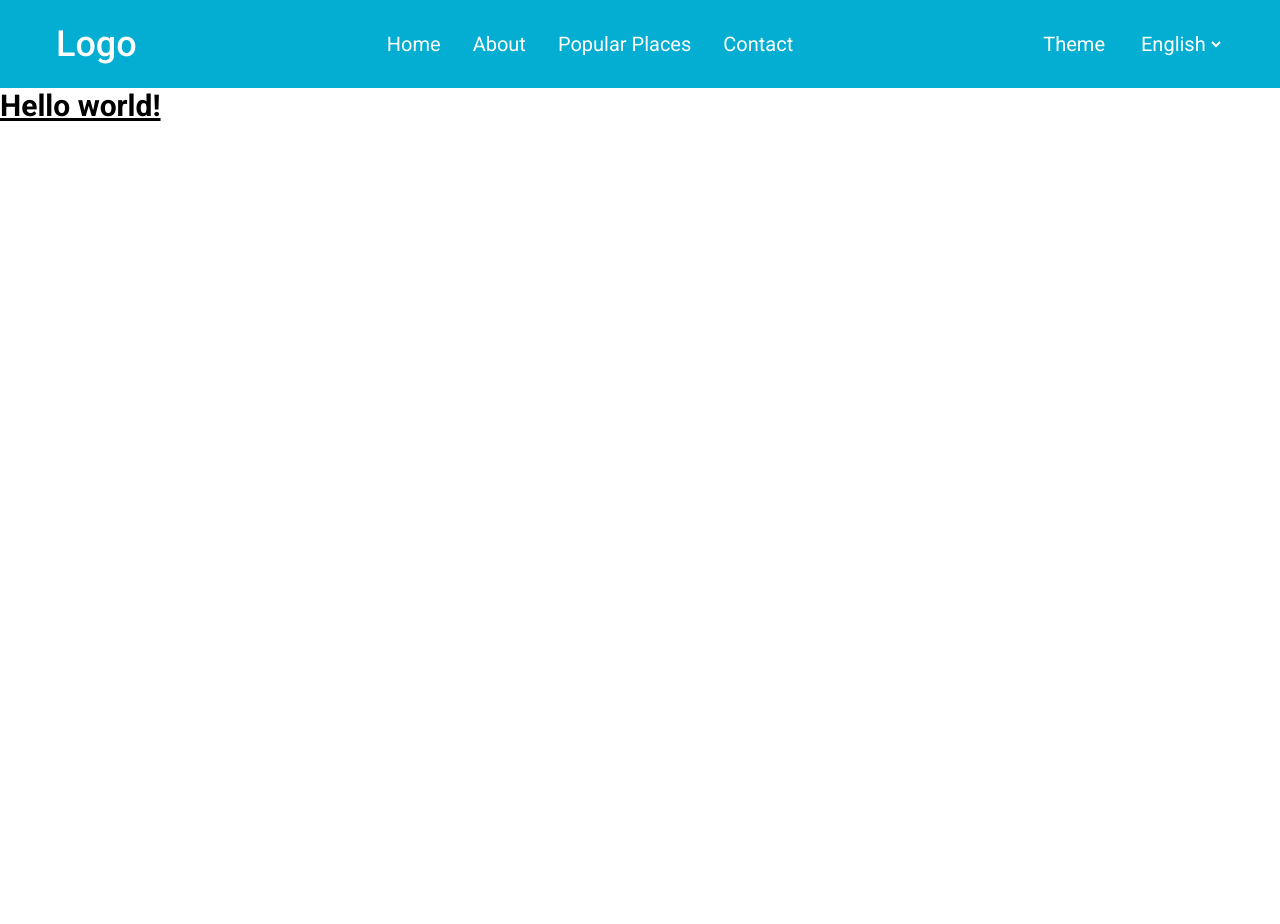
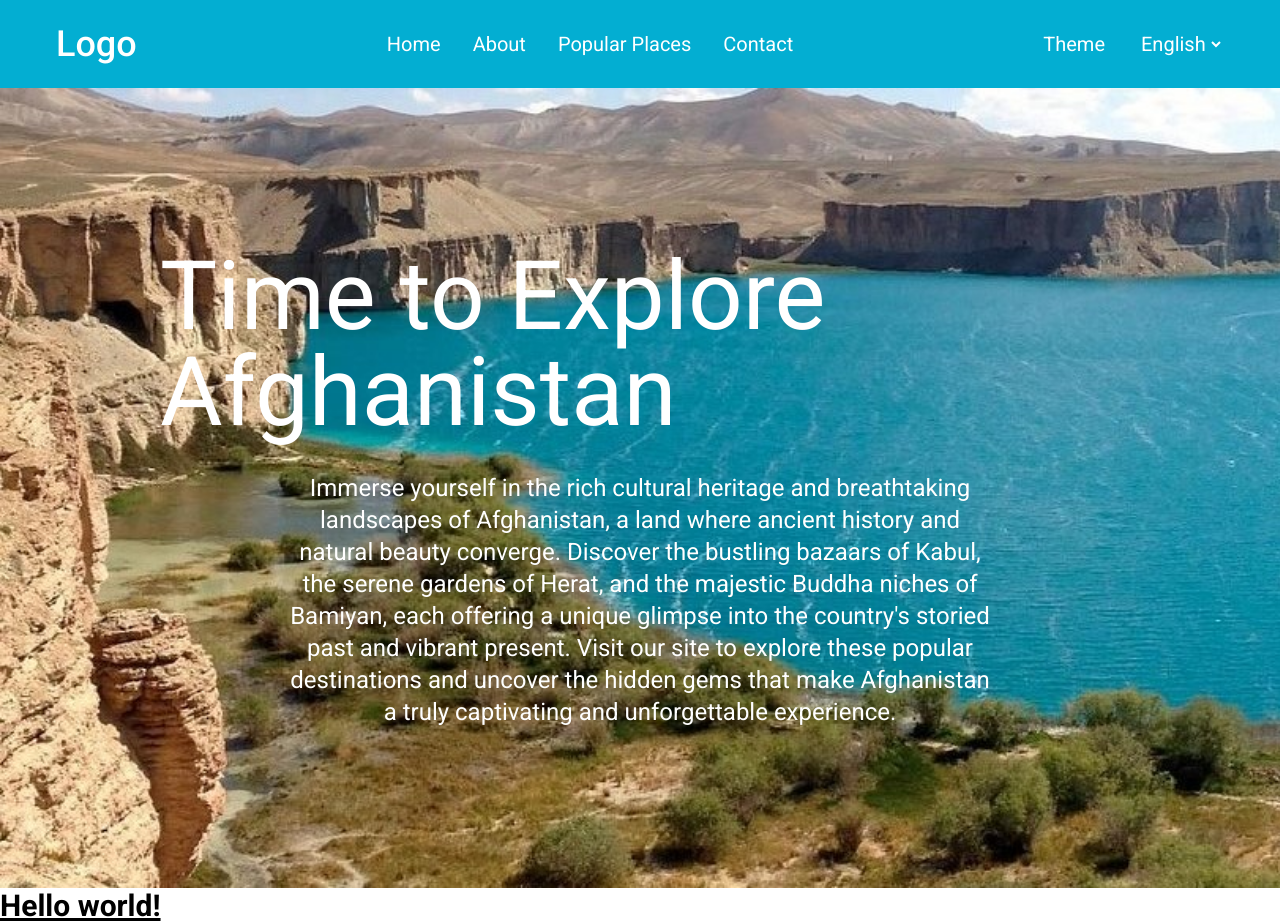
Before and after one commit to baharhaidari/afg-app-repo, a React (Vite) app: page / in a window 1280 px wide. Before the commit the page ends 800 px from the top, so only its background shows below. Built offline with nearby package versions, Linux system fonts and the light colour scheme.

Commit message:
Home section created

```diff
--- a/src/App.jsx
+++ b/src/App.jsx
@@ -1,10 +1,12 @@
 import "./App.css";
+import Home from "./Components/Home/Home";
 import Navbar from "./Components/Navbar/Navbar";
 
 function App() {
   return (
     <>
       <Navbar />
+      <Home />
       <h1 className="text-3xl font-bold underline">Hello world!</h1>
     </>
   );
--- /dev/null
+++ b/src/Components/Home/Home.css
@@ -0,0 +1,6 @@
+section {
+  background-image: url("../../assets/band-e-amir-national.jpg");
+  background-repeat: no-repeat;
+  background-size: cover;
+  color: var(--text-color);
+}
--- /dev/null
+++ b/src/Components/Home/Home.jsx
@@ -0,0 +1,19 @@
+import "./Home.css";
+
+export default function Home() {
+  return (
+    <section className="min-h-screen flex justify-center items-center flex-col px-40 gap-8">
+      <h1 className="text-8xl">Time to Explore Afghanistan</h1>
+      <p className="text-2xl text-center px-32">
+        Immerse yourself in the rich cultural heritage and breathtaking
+        landscapes of Afghanistan, a land where ancient history and natural
+        beauty converge. Discover the bustling bazaars of Kabul, the serene
+        gardens of Herat, and the majestic Buddha niches of Bamiyan, each
+        offering a unique glimpse into the country's storied past and vibrant
+        present. Visit our site to explore these popular destinations and
+        uncover the hidden gems that make Afghanistan a truly captivating and
+        unforgettable experience.
+      </p>
+    </section>
+  );
+}
```
Also changed, not shown: src/assets/band-e-amir-national.jpg.
